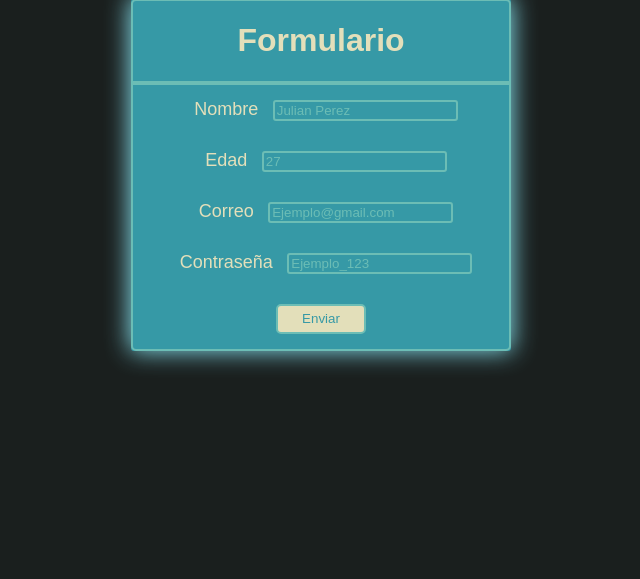
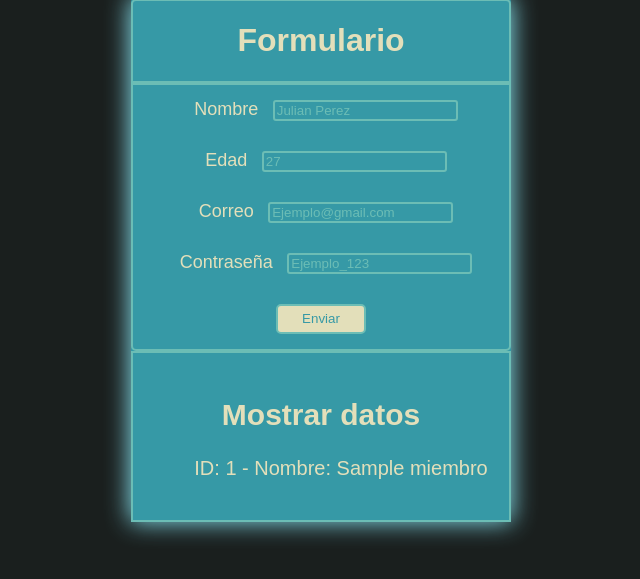
Before and after one commit to AndresAvenda/RepasoPhp, a PHP site: page / in a window 1280 px wide. Shown: the part 39-618 px from the top of the page, without its empty margins (319-959 px from the left). Run offline with PHP 8.4, Linux system fonts and the light colour scheme; tables that the repository leaves empty or names only in its code hold one stand-in row (values such as "Sample post").

Commit message:
Mostrar datos

```diff
--- a/enlace.php
+++ b/enlace.php
@@ -1,5 +1,5 @@
 <?php
-    // Parámetros de conexión
+// Parámetros de conexión
 $servername = "localhost";
 $username = "root";
 $password = "";
@@ -23,6 +23,7 @@ $contrase = $_POST['contrase'];
 //consulta
 $sql = "INSERT INTO miembro (Nombre, edad, email, contrase) VALUES ('$name', '$edad', '$email', '$contrase')";
 
+//Mostrar los datos que hay en la base de datos en una tabla
 if ($conn->query($sql) === TRUE) {
     echo "Nuevo registro creado exitosamente";
 } else {
--- a/index.html
+++ /dev/null
@@ -1,35 +0,0 @@
-<!DOCTYPE html>
-<html lang="en">
-<head>
-    <meta charset="UTF-8">
-    <meta name="viewport" content="width=device-width, initial-scale=1.0">
-    <title>PHP</title>
-    <link rel="stylesheet" href="style.css">
-</head>
-<body>
-    <br>
-    <div class="container">
-        <div class="card-header">
-            <h1>Formulario</h1>
-        </div>
-        <div class="card-body">
-            <form action="enlace.php" method="post">
-                <label for="name">Nombre</label>
-                <input type="text" class="form-control"  name="name" placeholder="Julian Perez" required></input>
-                <br>
-                <label for="edad">Edad</label>
-                <input type="text" class="form-control"  name="edad" placeholder="27" required></input>
-                <br>
-                <label for="email">Correo</label>
-                <input type="email" class="form-control"  name="email" placeholder="Ejemplo@gmail.com" required></input>
-                <br>
-                <label for="contrase">Contraseña</label>
-                <input type="password" class="form-control"  name="contrase" placeholder="Ejemplo_123" required></input>
-                <br>
-                <button id="boton">Enviar</button>
-            </form>
-        </div>
-
-    </div>
-</body>
-</html>
--- /dev/null
+++ b/index.php
@@ -0,0 +1,80 @@
+<!DOCTYPE html>
+<html lang="en">
+
+<?php    // Parámetros de conexión
+$servername = "localhost";
+$username = "root";
+$password = "";
+$dbname = "proyectophp";
+
+// Crear conexión
+$conn = new mysqli($servername, $username, $password, $dbname);
+
+// Verificar conexión
+if ($conn->connect_error) {
+    die("Conexión fallida: " . $conn->connect_error);
+}
+// echo "Conexión exitosa<br>";
+
+$sql = "SELECT Nombre, id FROM Miembro";
+$resultado = mysqli_query($conn, $sql);
+
+// Recuperación y visualización de datos
+// el mysqli_num_rows sirve para revisar cuantas filas tiene el resultado
+// y el  mysqli_fetch_assoc toma el resultado de cada columna.
+// lo que hace este if y while es mostrar el numero de datos que posee el resultado de la consulta e imprimirlo
+
+?>
+
+<head>
+    <meta charset="UTF-8">
+    <meta name="viewport" content="width=device-width, initial-scale=1.0">
+    <title>PHP</title>
+    <link rel="stylesheet" href="style.css">
+</head>
+<body>
+    <br>
+    <div class="container">
+        <div class="card-header">
+            <h1>Formulario</h1>
+        </div>
+        <div class="card-body">
+            <form action="enlace.php" method="post">
+                <label for="name">Nombre</label>
+                <input type="text" class="form-control"  name="name" placeholder="Julian Perez" required></input>
+                <br>
+                <label for="edad">Edad</label>
+                <input type="text" class="form-control"  name="edad" placeholder="27" required></input>
+                <br>
+                <label for="email">Correo</label>
+                <input type="email" class="form-control"  name="email" placeholder="Ejemplo@gmail.com" required></input>
+                <br>
+                <label for="contrase">Contraseña</label>
+                <input type="password" class="form-control"  name="contrase" placeholder="Ejemplo_123" required></input>
+                <br>
+                <button id="boton">Enviar</button>
+            </form>
+        </div>
+        <div class="tabla">
+            <h2>Mostrar datos</h2>
+            <table>
+                <ul>
+                        <?php
+                        if (mysqli_num_rows($resultado) > 0) {
+                        // Mostrar datos de cada fila
+                        while ($fila = mysqli_fetch_assoc($resultado)) {
+                        echo "ID: " . $fila["id"] . " - Nombre: " . $fila["Nombre"]. "<br>";
+                        }
+                        } else {
+                        echo "No se encontraron resultados.";
+                        }
+                        ?>
+                </ul>
+
+            </table>
+
+        </div>
+    </div>
+
+</body>
+</html>
--- a/style.css
+++ b/style.css
@@ -11,9 +11,9 @@ body{
 .container{
     margin-top: 30px;
     width: 30%;
+    height: 100%;
+    border-radius: 3px;
     background-color: #3699a6;
-    border-radius: 3px;
-
     box-shadow: 0px -1px 24px 1px #87e3f1;
 
 }
@@ -69,3 +69,13 @@ input::placeholder {
     color: #e3dfba;
     animation-duration: 3s;
 }
+
+.tabla{
+    padding: 20px;
+    font-family: sans-serif;
+    font-size: 20px;
+    text-align: center;
+    color: #e3dfba;
+    border: 2px solid #6cbdb5; ;
+
+}
```
Also changed, not shown: anadirDatos.php (added).
